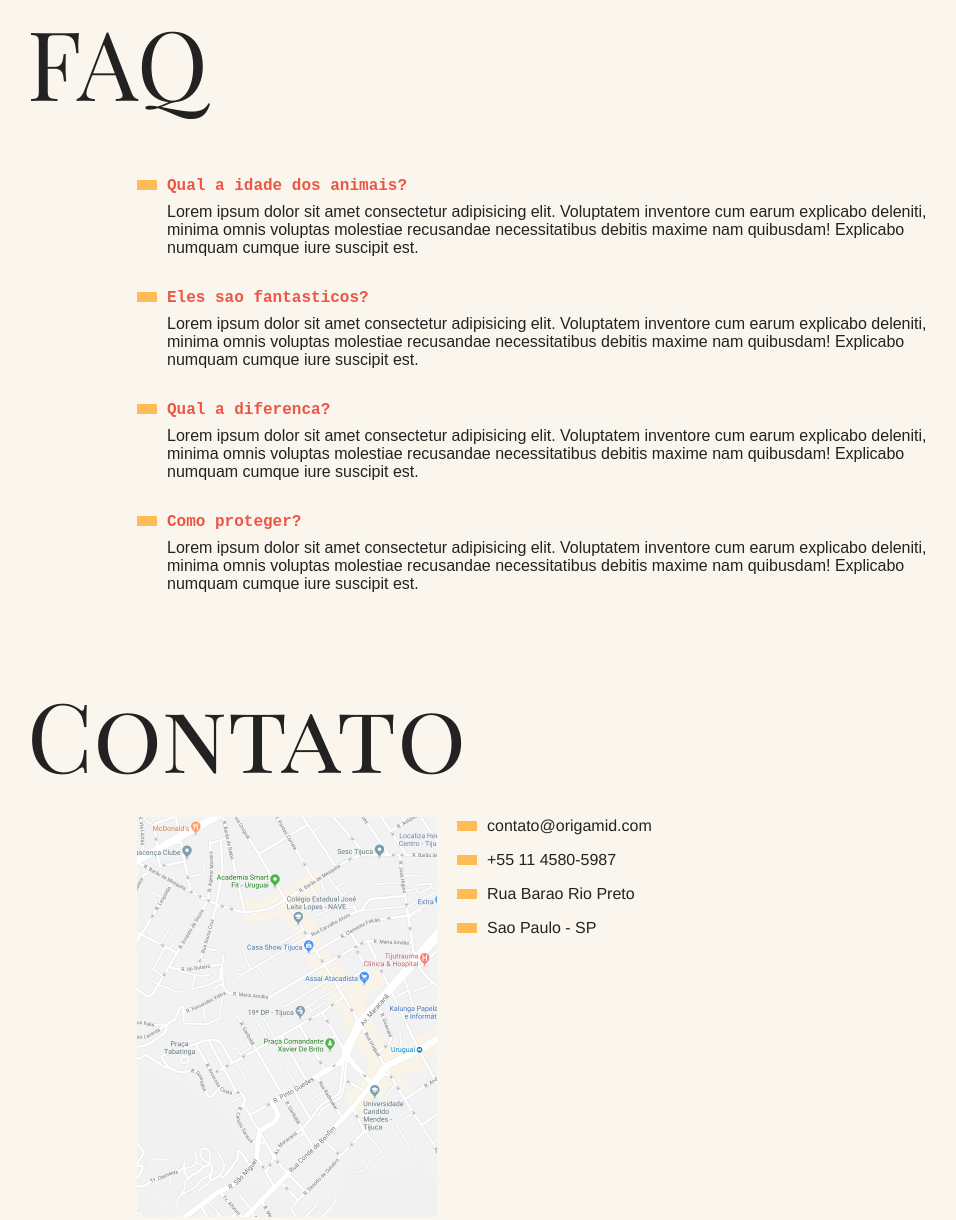
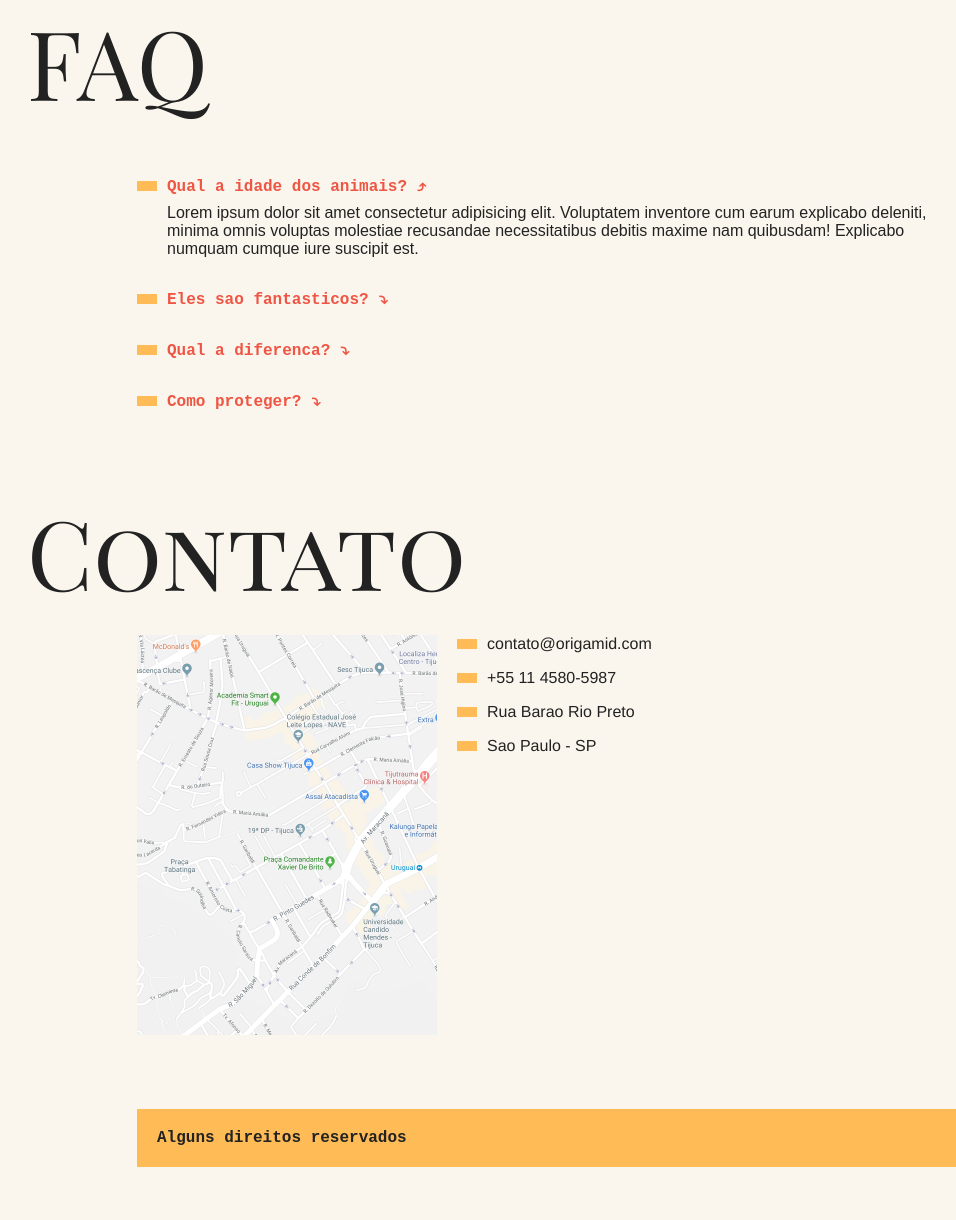
Before and after one commit to riquew/animais-fantasticos, a plain HTML site: page index.html in a window 1280 px wide. Shown: the part 809-2029 px from the top of the page, without its empty margins (163-1119 px from the left). After the commit the page ends 2008 px from the top, so only its background shows below. Drawn offline with Linux system fonts and the light colour scheme.

Commit message:
Adiciona scroll, animacao, accordion

```diff
--- a/css/style.css
+++ b/css/style.css
@@ -145,6 +145,7 @@ body {
   margin-top: 2rem;
   margin-bottom: 0.5rem;
   color: #e54;
+  cursor: pointer;
 }
 
 .faq-lista dt::before {
@@ -196,13 +197,23 @@ body {
   font-weight: bold;
 }
 
-.js .js-tabcontent section {
+.js .js-tabcontent section,
+.js .js-accordion dd {
   display: none;
 }
 
 .js-tabcontent section.ativo {
   display: block !important;
   animation: show 0.5s forwards;
+}
+
+.js-accordion dt::after {
+  content: "⤵";
+  margin-left: 10px;
+}
+
+.js-accordion dt.ativo::after {
+  content: "⤴";
 }
 
 @keyframes show {
@@ -214,6 +225,33 @@ body {
     opacity: 1;
     transform: translate3d(0, 0, 0);
   }
+}
+
+.js-accordion dd.ativo {
+  display: block !important;
+  animation: slideDown 0.5s forwards;
+}
+
+@keyframes slideDown {
+  from {
+    opacity: 0;
+    max-height: 0;
+  }
+  to {
+    opacity: 1;
+    max-height: 200px;
+  }
+}
+
+.js .js-scroll {
+  opacity: 0;
+  transform: translate3d(-30px, 0, 0);
+  transition: 0.3s;
+}
+
+.js .js-scroll.ativo {
+  opacity: 1;
+  transform: translate3d(0, 0, 0);
 }
 
 @media (max-width: 700px) {
--- a/index.html
+++ b/index.html
@@ -14,7 +14,7 @@
 </head>
 
 <body>
-  <nav class="menu">
+  <nav class="menu js-menu">
     <ul>
       <li><a href="#animais">Animais</a></li>
       <li><a href="#faq">Faq</a></li>
@@ -23,7 +23,7 @@
     </ul>
   </nav>
 
-  <section class="grid-section animais" id="animais">
+  <section class="grid-section animais js-scroll" id="animais">
     <h1 class="titulo">Animais Fantasticos</h1>
     <ul class="animais-lista js-tabmenu">
       <li>
@@ -96,9 +96,9 @@
     </div>
   </section>
 
-  <section class="grid-section faq" id="faq">
+  <section class="grid-section faq js-scroll" id="faq">
     <h1 class="titulo">FAQ</h1>
-    <dl class="faq-lista">
+    <dl class="faq-lista js-accordion">
       <dt>Qual a idade dos animais?</dt>
       <dd>Lorem ipsum dolor sit amet consectetur adipisicing elit. Voluptatem inventore cum earum explicabo deleniti, minima omnis voluptas molestiae recusandae necessitatibus debitis maxime nam quibusdam! Explicabo numquam cumque iure suscipit est.</dd>
 
@@ -116,7 +116,7 @@
     </dl>
   </section>
 
-  <section class="grid-section contato" id="contato">
+  <section class="grid-section contato js-scroll" id="contato">
     <h1 class="titulo">Contato</h1>
     <div class="mapa">
       <img src="./img/mapa.png" alt="" srcset="">
--- a/script.js
+++ b/script.js
@@ -1,14 +1,16 @@
+function initTabNav() {
   const tabMenu = document.querySelectorAll(".js-tabmenu li");
   const tabContent = document.querySelectorAll(".js-tabcontent section");
+  const activeClass = "ativo";
 
   if (tabMenu.length && tabContent.length) {
-  tabContent[0].classList.add("ativo");
+    tabContent[0].classList.add(activeClass);
 
     function activeTab(index) {
       tabContent.forEach((section) => {
-      section.classList.remove("ativo");
+        section.classList.remove(activeClass);
       });
-    tabContent[index].classList.add("ativo");
+      tabContent[index].classList.add(activeClass);
     }
 
     tabMenu.forEach((itemMenu, index) => {
@@ -17,3 +19,74 @@ if (tabMenu.length && tabContent.length) {
       });
     });
   }
+}
+
+initTabNav();
+
+function initAccordion() {
+  const accordionList = document.querySelectorAll(".js-accordion dt");
+  const activeClass = "ativo";
+  if (accordionList.length) {
+    accordionList[0].classList.add(activeClass);
+    accordionList[0].nextElementSibling.classList.add(activeClass);
+
+    function activeAccordion() {
+      this.classList.toggle(activeClass);
+      this.nextElementSibling.classList.toggle(activeClass);
+    }
+
+    accordionList.forEach((item) => {
+      item.addEventListener("click", activeAccordion);
+    });
+  }
+}
+
+initAccordion();
+
+function initScroll() {
+  const linksInternos = document.querySelectorAll(".js-menu a[href^='#']");
+
+  if (linksInternos.length) {
+    function scrollToSection(event) {
+      event.preventDefault();
+      const href = event.currentTarget.getAttribute("href");
+      const section = document.querySelector(href);
+
+      section.scrollIntoView({
+        behavior: "smooth",
+        block: "start",
+      });
+
+      // window.scrollTo({
+      //   top: section.offsetTop,
+      //   behavior: "smooth",
+      // });
+    }
+
+    linksInternos.forEach((link) => {
+      link.addEventListener("click", scrollToSection);
+    });
+  }
+}
+
+initScroll();
+
+function initAnimacao() {
+  const sections = document.querySelectorAll(".js-scroll");
+  if (sections.length) {
+    const windowMetade = window.innerHeight * 0.6;
+    function animaScroll() {
+      console.log(sections);
+      sections.forEach((section) => {
+        const sectionTop = section.getBoundingClientRect().top;
+        const isSectionVisible = sectionTop - windowMetade < 0;
+        if (isSectionVisible) section.classList.add("ativo");
+      });
+    }
+  }
+
+  animaScroll();
+  window.addEventListener("scroll", animaScroll);
+}
+
+initAnimacao();
```
Lines whose indentation alone changed are shown as unchanged.
